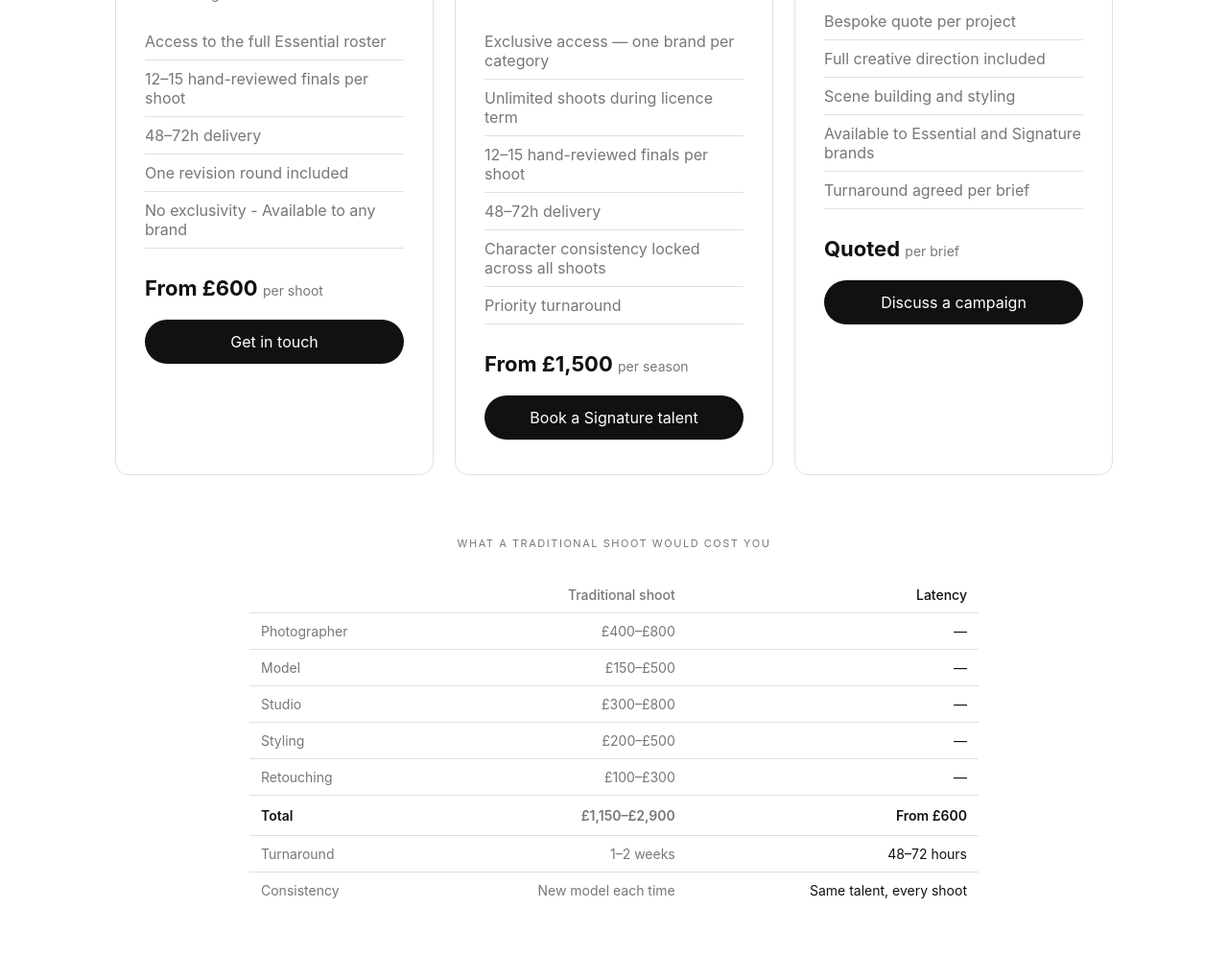
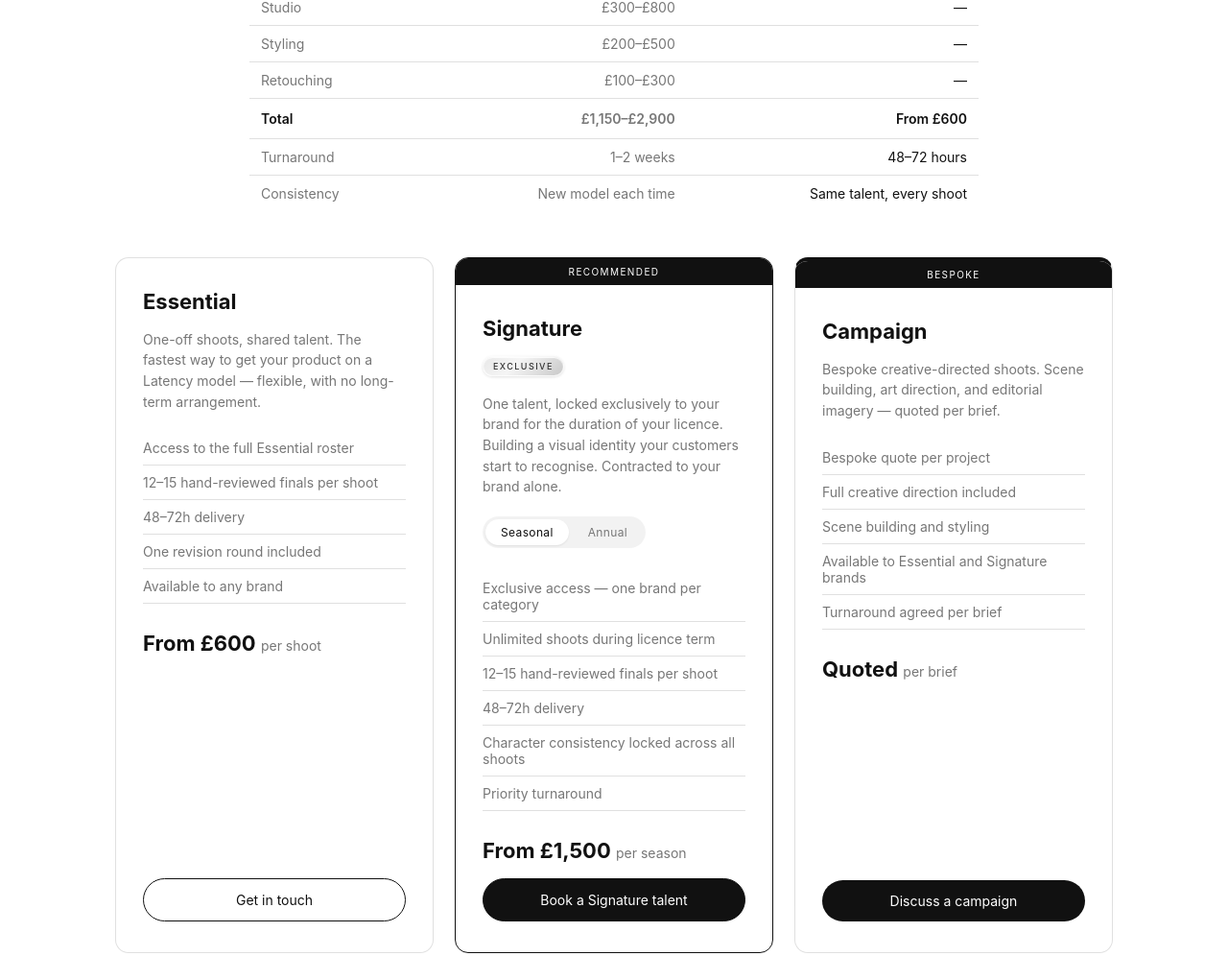
Before and after one commit to kevinoadom-lang/latency-studio, a plain HTML site: page index.html in a window 1280 px wide. Shown: the part 3629-4625 px from the top of the page at 96% size. Drawn offline with Linux system fonts and the light colour scheme.

Commit message:
site cleanup and pricing updates

```diff
--- a/index.html
+++ b/index.html
@@ -397,11 +397,109 @@
   .step p { margin: 0; color: var(--muted); line-height: 1.55; }
 
   /* Pricing */
-  .price-grid { display: grid; grid-template-columns: repeat(3, 1fr); gap: 22px; max-width: 1040px; margin: 0 auto; }
-  .price-card { border: 1px solid var(--line); border-radius: 14px; padding: 36px 30px; display: flex; flex-direction: column; }
-  .price-card h3 { margin: 0 0 22px; font-size: 22px; font-weight: 700; }
-  .price-card ul { list-style: none; padding: 0; margin: 0 0 28px; }
-  .price-card li { padding: 9px 0; border-bottom: 1px solid var(--line); color: var(--muted); }
+  .price-grid {
+  display: grid;
+  grid-template-columns: repeat(3, 1fr);
+  gap: 22px;
+  max-width: 1040px;
+  margin: 0 auto;
+  align-items: stretch;
+}
+.price-card {
+  position: relative;
+  border-radius: 14px;
+  overflow: hidden;
+  border: 0.5px solid var(--line);
+  background: #fff;
+  display: flex;
+  flex-direction: column;
+}
+.pc-body {
+  display: flex;
+  flex-direction: column;
+  flex: 1;
+  padding: 24px 20px;
+}
+.pc-cta {
+  margin-top: auto;
+}
+.pc-cta--dark {
+  background: var(--ink);
+  color: #fff;
+  border: none;
+}
+  /* Full-width banner strip flush inside the top border */
+  .pc-banner {
+    padding: 8px 20px; text-align: center;
+    font-size: 10px; letter-spacing: 0.14em; text-transform: uppercase;
+  }
+  /* Body holds the padded content (banner stays edge-to-edge) */
+  .pc-body { padding: 32px 28px; display: flex; flex-direction: column; flex: 1; }
+  .pc-body h3 { margin: 0 0 16px; font-size: 22px; font-weight: 700; }
+  .pc-desc { color: var(--muted); font-size: 14px; line-height: 1.55; margin: 0 0 20px; }
+  .pc-body ul { list-style: none; padding: 0; margin: 0 0 28px; }
+  .pc-body li { padding: 9px 0; border-bottom: 1px solid var(--line); color: var(--muted); font-size: 14px; }
+  .pc-price { font-size: 22px; font-weight: 700; margin: 0 0 16px; }
+  .pc-per { font-size: 14px; font-weight: 400; color: var(--muted); }
+  .pc-save { font-size: 12px; color: var(--muted); margin: -8px 0 16px; }
+
+  /* Card CTAs */
+  .pc-cta {
+    display: inline-block; text-align: center; width: 100%; box-sizing: border-box;
+    padding: 13px 22px; border-radius: 999px; font: inherit; font-size: 14px;
+    text-decoration: none; cursor: pointer; border: 1px solid transparent;
+    transition: opacity .2s ease;
+  }
+  .pc-cta:hover { opacity: 0.85; }
+  .pc-cta--ghost { background: none; border-color: var(--ink); color: var(--ink); }
+  .pc-cta--solid { background: var(--ink); border-color: var(--ink); color: #fff; }
+  .pc-cta--dark {
+  background: var(--ink);
+  color: #fff;
+  border: none;
+}
+
+  /* Exclusive silver badge (Signature) */
+  .pc-badge {
+    display: inline-block; align-self: flex-start; margin: 0 0 18px;
+    font-size: 9px; letter-spacing: 0.16em; text-transform: uppercase;
+    border-radius: 999px; padding: 4px 10px; color: #333; font-weight: 500;
+    background: linear-gradient(135deg, #e8e8e8 0%, #f5f5f5 40%, #c8c8c8 100%);
+    border: 0.5px solid rgba(255,255,255,0.8);
+    box-shadow: inset 0 1px 1px rgba(255,255,255,0.9), 0 1px 3px rgba(0,0,0,0.12);
+  }
+
+  /* Seasonal / Annual segmented toggle */
+  .pc-toggle {
+    display: inline-flex; align-self: flex-start; gap: 4px; padding: 3px;
+    border-radius: 999px; background: rgba(0,0,0,0.05); margin: 0 0 24px;
+  }
+  .pc-toggle button {
+    border: 0; background: none; cursor: pointer; font: inherit; font-size: 12px;
+    letter-spacing: 0.03em; padding: 6px 16px; border-radius: 999px; color: var(--muted);
+    transition: background .15s ease, color .15s ease, box-shadow .15s ease;
+  }
+  .pc-toggle button.active { background: #fff; color: var(--ink); box-shadow: 0 1px 2px rgba(0,0,0,0.08); }
+
+  /* Signature — heavier border + dark banner */
+  .price-card--signature { border: 1.5px solid var(--ink); }
+  .price-card--signature .pc-banner { background: var(--ink); color: #fff; }
+
+  .price-card--campaign {
+  background: var(--bg);
+  border: 0.5px solid var(--line);
+  border-top: 4px solid var(--ink);
+}
+.price-card--campaign .pc-banner {
+  background: var(--ink);
+  color: #fff;
+}
+.price-card--campaign h3 { color: var(--ink); }
+.price-card--campaign .pc-desc { color: var(--muted); }
+.price-card--campaign li { color: var(--muted); border-bottom-color: var(--line); }
+.price-card--campaign .pc-price { color: var(--ink); }
+.price-card--campaign .pc-per { color: var(--muted); }
+  /* Legacy button (still used elsewhere, e.g. How it works) */
   .btn {
     display: inline-block; text-align: center; padding: 13px 22px; border-radius: 999px;
     background: var(--ink); color: #fff; text-decoration: none; border: 0; font: inherit; cursor: pointer;
@@ -475,7 +573,6 @@
     <button class="close" id="menuClose" type="button" aria-label="Close menu">&times;</button>
     <a href="#roster">Roster</a>
     <a href="#work">Work</a>
-    <a href="#how">About</a>
     <a href="#book">Book</a>
   </nav>
 
@@ -702,50 +799,7 @@
   <section class="block" id="pricing">
   <div class="wrap">
     <span class="eyebrow label">Pricing</span>
-    <div class="price-grid">
-      <div class="price-card">
-        <h3>Essential</h3>
-        <p style="color:var(--muted);font-size:14px;line-height:1.55;margin:0 0 20px;">One-off shoots, shared talent. The fastest way to get your product on a Latent model — flexible, with no long-term arrangement.</p>
-        <ul>
-          <li>Access to the full Essential roster</li>
-          <li>12–15 hand-reviewed finals per shoot</li>
-          <li>48–72h delivery</li>
-          <li>One revision round included</li>
-          <li>No exclusivity - Available to any brand</li>
-        </ul>
-        <div style="font-size:22px;font-weight:700;margin:0 0 20px;">From £600 <span style="font-size:14px;font-weight:400;color:var(--muted);">per shoot</span></div>
-        <a class="btn block" href="#book">Get in touch</a>
-      </div>
-      <div class="price-card">
-        <h3>Signature</h3>
-        <p style="color:var(--muted);font-size:14px;line-height:1.55;margin:0 0 20px;">An exclusive talent for your brand. Same model, every shoot — building recognition across your entire product world.</p>
-        <ul>
-          <li>Exclusive access — one brand per category</li>
-          <li>Unlimited shoots during licence term</li>
-          <li>12–15 hand-reviewed finals per shoot</li>
-          <li>48–72h delivery</li>
-          <li>Character consistency locked across all shoots</li>
-          <li>Priority turnaround</li>
-        </ul>
-        <div style="font-size:22px;font-weight:700;margin:0 0 20px;">From £1,500 <span style="font-size:14px;font-weight:400;color:var(--muted);">per season</span></div>
-        <a class="btn block" href="#book">Book a Signature talent</a>
-      </div>
-      <div class="price-card">
-        <h3>Campaign</h3>
-        <p style="color:var(--muted);font-size:14px;line-height:1.55;margin:0 0 20px;">Bespoke creative-directed shoots. Scene building, art direction, and editorial imagery — quoted per brief.</p>
-        <ul>
-          <li>Bespoke quote per project</li>
-          <li>Full creative direction included</li>
-          <li>Scene building and styling</li>
-          <li>Available to Essential and Signature brands</li>
-          <li>Turnaround agreed per brief</li>
-        </ul>
-        <div style="font-size:22px;font-weight:700;margin:0 0 20px;">Quoted <span style="font-size:14px;font-weight:400;color:var(--muted);">per brief</span></div>
-        <a class="btn block" href="#book">Discuss a campaign</a>
-      </div>
-    </div>
-
-    <div style="margin:64px auto 0;max-width:760px;">
+    <div style="margin:0 auto 48px;max-width:760px;">
       <p style="text-align:center;font-size:11px;letter-spacing:0.14em;text-transform:uppercase;color:var(--muted);margin:0 0 28px;">What a traditional shoot would cost you</p>
       <table style="width:100%;border-collapse:collapse;font-size:14px;">
         <thead>
@@ -799,6 +853,73 @@
         </tbody>
       </table>
     </div>
+    </div>
+    </table>
+    </div>
+
+    <div class="price-grid">
+
+      <!-- Essential -->
+      <div class="price-card price-card--essential">
+        <div class="pc-body">
+          <h3>Essential</h3>
+          <p class="pc-desc">One-off shoots, shared talent. The fastest way to get your product on a Latency model — flexible, with no long-term arrangement.</p>
+          <ul>
+            <li>Access to the full Essential roster</li>
+            <li>12–15 hand-reviewed finals per shoot</li>
+            <li>48–72h delivery</li>
+            <li>One revision round included</li>
+            <li>Available to any brand</li>
+          </ul>
+          <div class="pc-price">From £600 <span class="pc-per">per shoot</span></div>
+          <a class="pc-cta pc-cta--ghost" href="#book">Get in touch</a>
+        </div>
+      </div>
+
+      <!-- Signature -->
+      <div class="price-card price-card--signature">
+        <div class="pc-banner">Recommended</div>
+        <div class="pc-body">
+          <h3>Signature</h3>
+          <span class="pc-badge">Exclusive</span>
+          <p class="pc-desc">One talent, locked exclusively to your brand for the duration of your licence. Building a visual identity your customers start to recognise. Contracted to your brand alone.</p>
+          <div class="pc-toggle" id="sigToggle" role="group" aria-label="Billing period">
+            <button type="button" data-plan="seasonal" class="active">Seasonal</button>
+            <button type="button" data-plan="annual">Annual</button>
+          </div>
+          <ul>
+            <li>Exclusive access — one brand per category</li>
+            <li>Unlimited shoots during licence term</li>
+            <li>12–15 hand-reviewed finals per shoot</li>
+            <li>48–72h delivery</li>
+            <li>Character consistency locked across all shoots</li>
+            <li>Priority turnaround</li>
+          </ul>
+          <div class="pc-price" id="sigPrice">From £1,500 <span class="pc-per">per season</span></div>
+          <div class="pc-save" id="sigSave" hidden>Save £1,500 vs seasonal</div>
+          <a class="pc-cta pc-cta--solid" href="#book">Book a Signature talent</a>
+        </div>
+      </div>
+
+      <!-- Campaign -->
+      <div class="price-card price-card--campaign">
+        <div class="pc-banner">Bespoke</div>
+        <div class="pc-body">
+          <h3>Campaign</h3>
+          <p class="pc-desc">Bespoke creative-directed shoots. Scene building, art direction, and editorial imagery — quoted per brief.</p>
+          <ul>
+            <li>Bespoke quote per project</li>
+            <li>Full creative direction included</li>
+            <li>Scene building and styling</li>
+            <li>Available to Essential and Signature brands</li>
+            <li>Turnaround agreed per brief</li>
+          </ul>
+          <div class="pc-price">Quoted <span class="pc-per">per brief</span></div>
+          <a class="pc-cta pc-cta--dark" href="#book">Discuss a campaign</a>
+        </div>
+      </div>
+    </div>
+
 
   </div>
 </section>
@@ -844,6 +965,8 @@
 <section class="block" id="book">
   <div class="wrap">
     <span class="eyebrow label">Book</span>
+    <h2 style="text-align:center;font-size:clamp(1.8rem,5vw,3rem);font-weight:800;letter-spacing:-0.02em;margin:16px 0 12px;">Start here.</h2>
+    <p style="text-align:center;color:var(--muted);font-size:15px;margin:0 0 48px;">Tell us about your project and we'll come back within 24 hours.</p>
     <form class="form" onsubmit="return false;">
       <label>Name
         <input type="text" name="name" placeholder="Your name" />
@@ -865,7 +988,6 @@
     <div class="links label">
       <a href="#roster">Roster</a>
       <a href="#work">Work</a>
-      <a href="#how">About</a>
       <a href="#book">Book</a>
     </div>
   </footer>
@@ -1205,6 +1327,29 @@
   </script>
 
   <script>
+    // ---- Signature pricing: Seasonal / Annual toggle ----
+    (function () {
+      const toggle = document.getElementById("sigToggle");
+      const price  = document.getElementById("sigPrice");
+      const save   = document.getElementById("sigSave");
+      if (!toggle || !price) return;
+      const PLANS = {
+        seasonal: { html: 'From £1,500 <span class="pc-per">per season</span>', save: false },
+        annual:   { html: 'From £4,500 <span class="pc-per">per year</span>',   save: true  },
+      };
+      const buttons = toggle.querySelectorAll("button");
+      function setPlan(plan) {
+        const p = PLANS[plan];
+        if (!p) return;
+        price.innerHTML = p.html;
+        save.hidden = !p.save;
+        buttons.forEach((b) => b.classList.toggle("active", b.getAttribute("data-plan") === plan));
+      }
+      buttons.forEach((b) => b.addEventListener("click", () => setPlan(b.getAttribute("data-plan"))));
+    })();
+  </script>
+
+  <script>
     // ---- Burger menu (open/close, no heavy animation) ----
     (function () {
       const burger = document.getElementById("burger");
```
Lines whose indentation alone changed are shown as unchanged.
